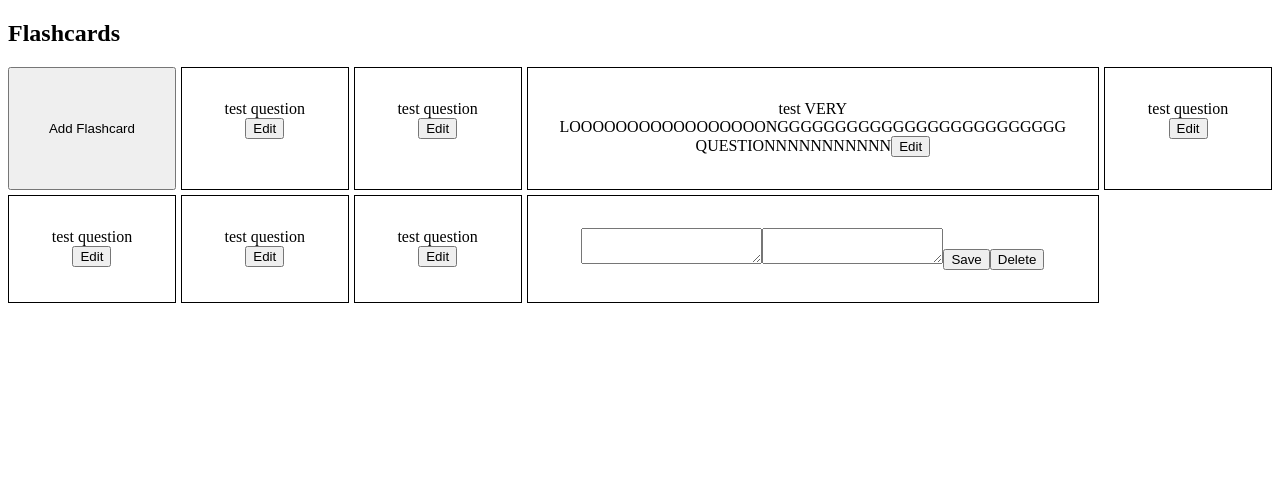
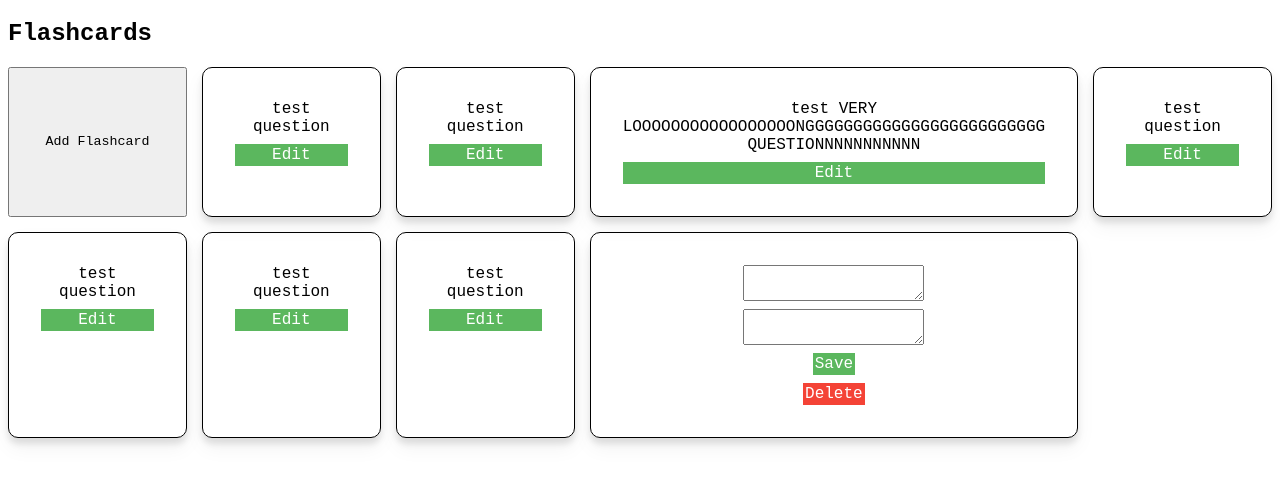
Before and after one commit to wongchs/flashcard-quiz, a React (Vite) app: page / in a window 1280 px wide. Both pictures are taken after a click on the button "Add Flashcard". Shown: the top 484 px of the page. Built offline with nearby package versions, Linux system fonts and the light colour scheme.

Commit message:
simple styling

```diff
--- a/src/App.css
+++ b/src/App.css
@@ -1,7 +1,11 @@
+* {
+  font-family: 'Courier New', Courier, monospace;
+}
+
 .flashcard-list {
   display: grid;
   grid-template-columns: repeat(5, 1fr);
-  gap: 5px;
+  gap: 15px;
 }
 
 .flashcard {
@@ -9,6 +13,8 @@
   border: 1px solid #000000;
   cursor: pointer;
   transition: transform 0.3s ease;
+  box-shadow: 0px 10px 20px rgba(0, 0, 0, 0.05), 0px 6px 6px rgba(0, 0, 0, 0.1);
+  border-radius: 10px;
 }
 
 .flashcard.flipped {
@@ -23,3 +29,65 @@
   text-align: center;
   overflow: hidden;
 }
+
+.flashcard-text {
+  display: flex;
+  flex-direction: column;
+  gap: 8px;
+}
+
+.edit-btn {
+  background-color: #5bb75e;
+  border: none;
+  color: white;
+  padding: 2px;
+  font-size: 16px;
+  transition-duration: 0.3s;
+  cursor: pointer;
+}
+
+.edit-btn:hover {
+  background-color: white;
+  color: black;
+  border: 1px solid #5bb75e;
+}
+
+.edit-view {
+  display: flex;
+  flex-direction: column;
+  align-items: center;
+  justify-content: center;
+  gap: 8px;
+}
+
+.edit-view .save-btn {
+  padding: 2px;
+  font-size: 16px;
+  background-color: #5bb75e;
+  border: none;
+  color: white;
+  transition-duration: 0.4s;
+  cursor: pointer;
+}
+
+.edit-view .save-btn:hover {
+  background-color: white;
+  color: black;
+  border: 1px solid #5bb75e;
+}
+
+.edit-view .delete-btn {
+  padding: 2px;
+  font-size: 16px;
+  background-color: #f44336;
+  border: none;
+  color: white;
+  transition-duration: 0.4s;
+  cursor: pointer;
+}
+
+.edit-view .delete-btn:hover {
+  background-color: white;
+  color: black;
+  border: 1px solid #f44336;
+}
--- a/src/components/Flashcard.jsx
+++ b/src/components/Flashcard.jsx
@@ -32,7 +32,7 @@ function Flashcard({ flashcard, onEdit, onDelete }) {
         <div className={`flashcard ${isFlipped ? 'flipped' : ''}`} onClick={handleFlip}>
             <div className="flashcard-content">
                 {isEditing ? (
-                    <div>
+                    <div className="edit-view">
                         <textarea
                             rows="2"
                             value={editedFlashcard.question}
@@ -43,13 +43,13 @@ function Flashcard({ flashcard, onEdit, onDelete }) {
                             value={editedFlashcard.answer}
                             onChange={(e) => setEditedFlashcard({ ...editedFlashcard, answer: e.target.value })}
                         />
-                        <button onClick={handleEdit}>Save</button>
-                        <button onClick={onDelete}>Delete</button>
+                        <button className="save-btn" onClick={handleEdit}>Save</button>
+                        <button className="delete-btn" onClick={onDelete}>Delete</button>
                     </div>
                 ) : (
                     <div className="flashcard-text">
                         {isFlipped ? flashcard.answer : flashcard.question}
-                        {!isFlipped && <button onClick={handleEditClick}>Edit</button>}
+                        {!isFlipped && <button className='edit-btn' onClick={handleEditClick}>Edit</button>}
                     </div>
                 )}
             </div>
```
